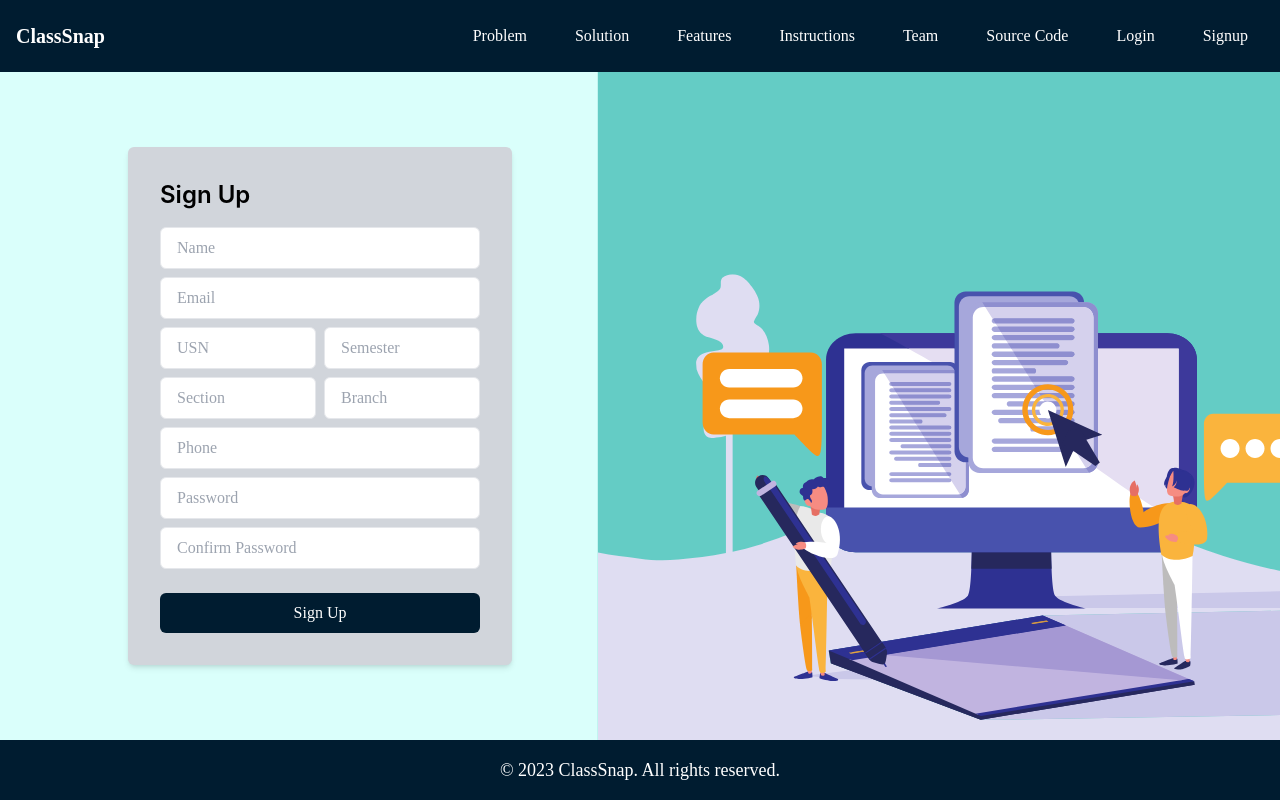
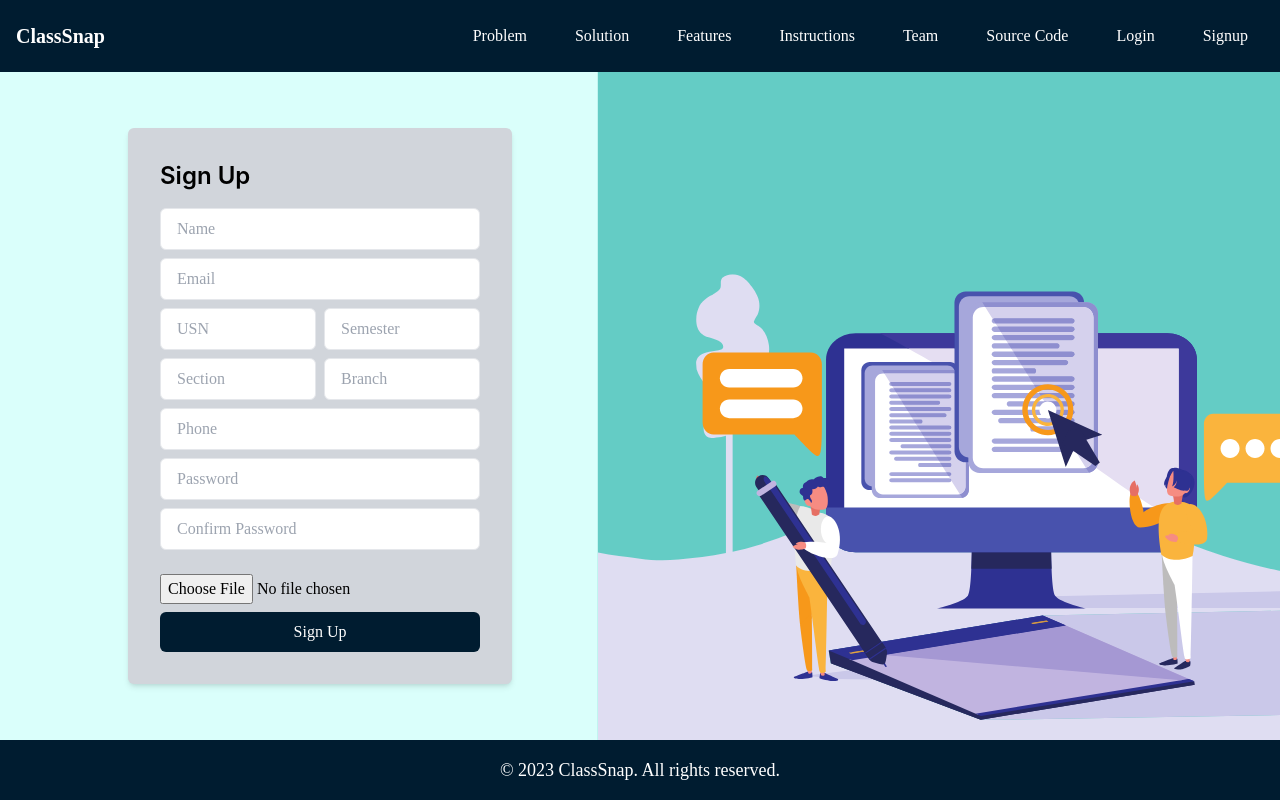
Before and after one commit to SkySingh04/ClassSnap, a React (Create React App) app in the folder frontend/: page /signup in a window 1280 px wide. Built offline with nearby package versions, Linux system fonts and the light colour scheme.

Commit message:
signup page image upload option created

```diff
--- a/frontend/src/signupPage.js
+++ b/frontend/src/signupPage.js
@@ -17,8 +17,14 @@ function SignUpPage() {
   const [sem, setSem] = useState('');
   const [confirmPassword, setConfirmPassword] = useState('');
   const [signUpError, setSignUpError] = useState(false); // State to track sign-in error
+  const [imageFile, setImageFile] = useState(null);
 
   const navigate = useNavigate();
+
+  const handleImageUpload = (event) => {
+    const selectedImage = event.target.files[0];
+    setImageFile(selectedImage);
+  };
 
   const handleSignUp = async () => {
     try {
@@ -37,6 +43,7 @@ function SignUpPage() {
         branch,
         phone,
         sem,
+        image: imageFile,
       };
 
       const response = await axios.post('http://localhost:5000/signup', userData);
@@ -141,6 +148,12 @@ function SignUpPage() {
           onChange={(e) => setConfirmPassword(e.target.value)}
           className="w-full px-4 py-2 border rounded-md focus:ring focus:ring-blue-300 mb-6"
         />
+        <input
+         type="file"
+         accept="image/*"
+         onChange={handleImageUpload}
+         className="w-full mb-2"
+        />
 
         {signUpError && <p className="text-red-500">Sign-up failed. Please check your input and try again.</p>}
         <button
--- a/package.json
+++ b/package.json
@@ -2,6 +2,7 @@
   "dependencies": {
     "autoprefixer": "^10.4.15",
     "build": "^0.1.4",
+    "cloudinary": "^1.40.0",
     "postcss": "^8.4.27",
     "react-dropzone": "^14.2.3",
     "react-icons": "^4.10.1",
```
Also changed, not shown: 1 other file (tests, documents, lock files or other folders).
